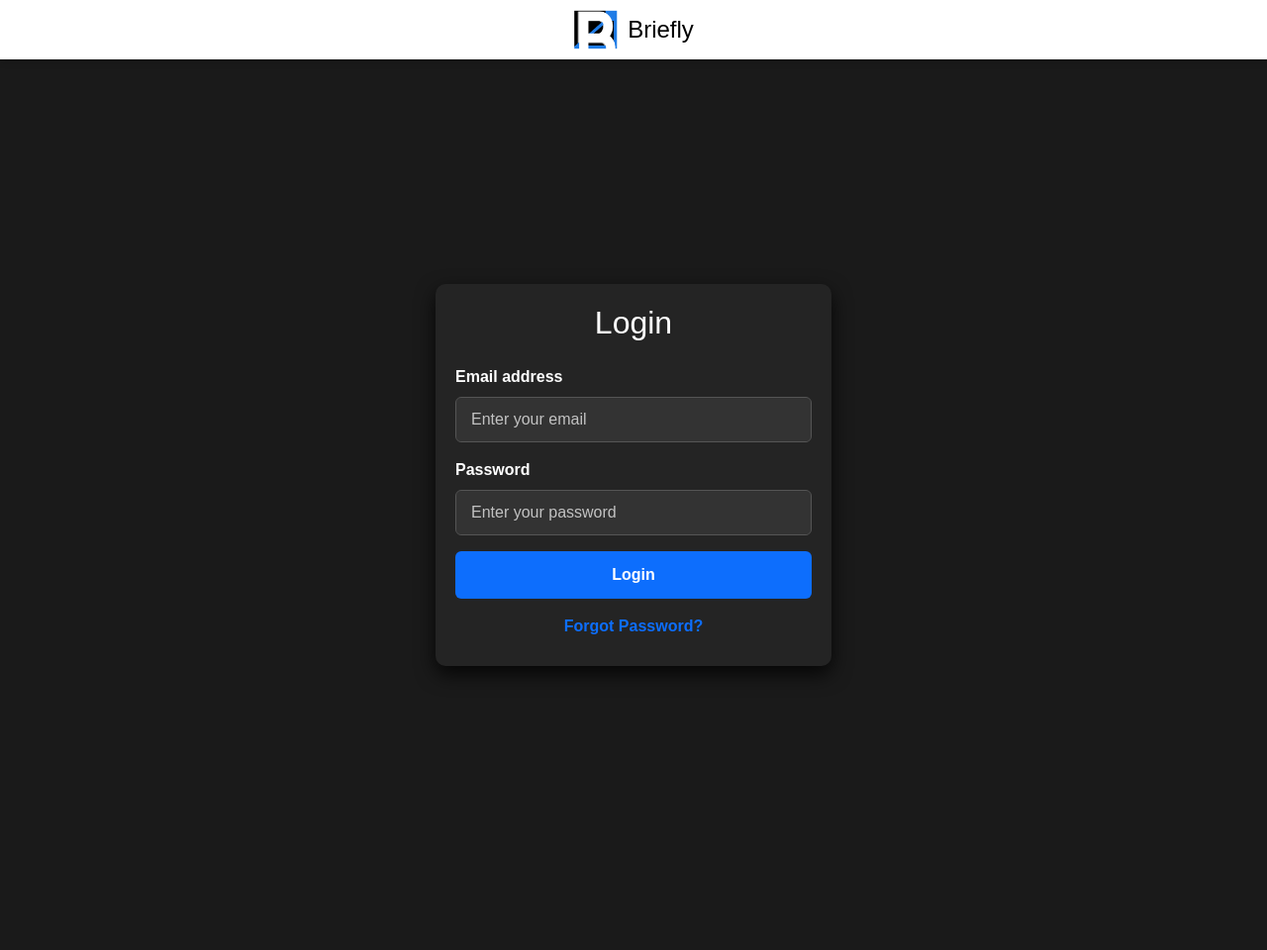
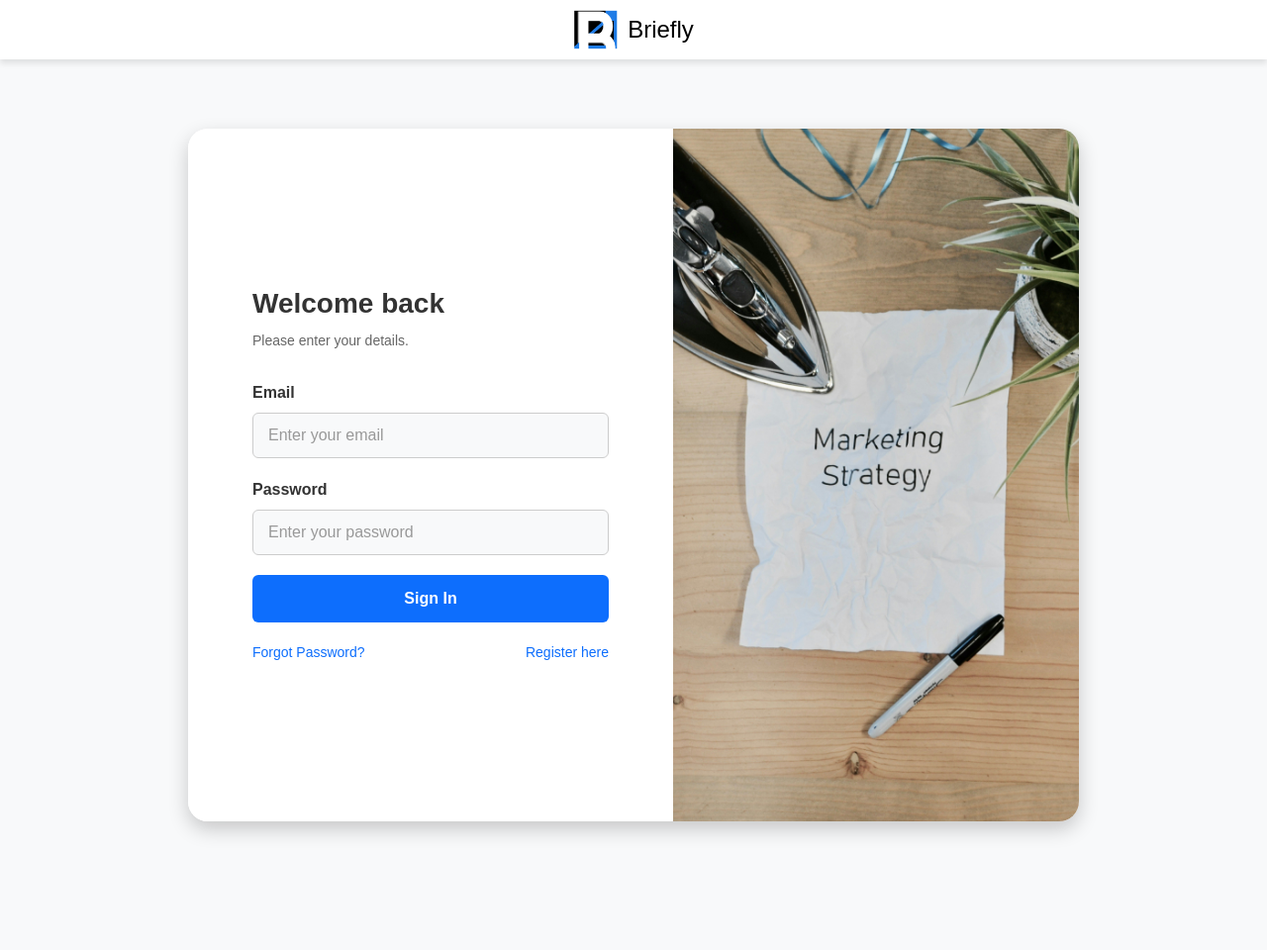
Before and after one commit to Joanmascastella/Briefly, a Django app: page /login/ in a window 1280 px wide. Shown: the whole page at 99% size. Run offline with Django 5.2, Linux system fonts and the light colour scheme.

Commit message:
changing workflow and designs/layouts

```diff
--- a/breifly/breiflyplatform/templates/loginForm.html
+++ b/breifly/breiflyplatform/templates/loginForm.html
@@ -1,97 +1,162 @@
 <style>
     body {
-        background-color: #1a1a1a; /* Dark background */
-        color: white; /* White text */
+        margin: 0;
+        padding: 0;
         font-family: Arial, sans-serif;
-    }
-
-    .login-container {
+        background-color: #f8f9fa;
         display: flex;
         justify-content: center;
         align-items: center;
         min-height: 100vh;
-        margin: 0;
+    }
+
+    .main-container {
+        display: flex;
+        width: 900px;
+        height: 700px;
+        border-radius: 20px;
+        overflow: hidden;
+        box-shadow: 0 8px 20px rgba(0, 0, 0, 0.2);
+        background-color: white;
+    }
+
+    .form-container {
+        flex: 1;
+        display: flex;
+        justify-content: center;
+        align-items: center;
+        padding: 40px;
+        background-color: #ffffff;
     }
 
     .login-form {
+        max-width: 400px;
         width: 100%;
-        max-width: 400px;
         padding: 20px;
-        background-color: #242424; /* Slightly lighter dark */
-        border-radius: 10px;
-        box-shadow: 0 8px 20px rgba(0, 0, 0, 0.8); /* Subtle shadow */
-        color: white; /* White text inside the form */
+    }
+
+    .login-form h2 {
+        font-size: 28px;
+        font-weight: bold;
+        color: #333;
+        margin-bottom: 10px;
+    }
+
+    .login-form p {
+        font-size: 14px;
+        color: #666;
+        margin-bottom: 30px;
     }
 
     .form-label {
         font-weight: bold;
-        color: white; /* Ensure all form labels are white */
+        color: #333;
     }
 
     .form-control {
-        background-color: #333; /* Input field background */
-        color: white; /* Input text color */
-        border: 1px solid #555; /* Input border color */
+        width: 100%;
+        background-color: #f8f9fa;
+        color: #333;
+        border: 1px solid #ccc;
         border-radius: 6px;
         padding: 10px 15px;
+        margin-bottom: 20px;
     }
 
     .form-control::placeholder {
-        color: white; /* White placeholder text */
-        opacity: 0.7;
+        color: #999;
     }
 
     .form-control:focus {
-        background-color: #444; /* Focus background */
-        border-color: #0d6efd; /* Highlight border */
-        box-shadow: 0 0 5px rgba(13, 110, 253, 0.5); /* Subtle glow */
+        background-color: #fff;
+        border-color: #0d6efd;
+        box-shadow: 0 0 5px rgba(13, 110, 253, 0.3);
     }
 
     .btn-primary {
-        background-color: #0d6efd; /* Primary button background */
+        background-color: #0d6efd;
         border: none;
         border-radius: 6px;
         padding: 12px;
         font-size: 16px;
         font-weight: bold;
+        color: white;
+        width: 100%;
+        text-align: center;
+        margin-bottom: 20px;
         transition: all 0.3s ease;
     }
 
     .btn-primary:hover {
-        background-color: #0056b3; /* Darker blue on hover */
-        box-shadow: 0 4px 10px rgba(0, 75, 189, 0.5); /* Slight glow */
+        background-color: #0056b3;
+        box-shadow: 0 4px 10px rgba(0, 75, 189, 0.5);
     }
 
-    .text-center a {
-        color: #0d6efd; /* Link color */
-        text-decoration: none;
-        font-weight: bold;
+    .form-footer {
+        display: flex;
+        justify-content: space-between;
+        font-size: 14px;
+        color: #666;
     }
 
-    .text-center a:hover {
+    .form-footer a {
+        color: #0d6efd;
+        text-decoration: none;
+    }
+
+    .form-footer a:hover {
         text-decoration: underline;
+    }
+
+    .image-container {
+        flex: 1;
+        background-image: url('../static/assets/images/campaign-creators-yktK2qaiVHI-unsplash.jpg');
+        background-size: cover;
+        background-position: center;
+        display: flex;
+        justify-content: center;
+        align-items: center;
+    }
+
+    @media (max-width: 768px) {
+        .main-container {
+            flex-direction: column;
+            width: 100%;
+            height: auto;
+            border-radius: 10px;
+        }
+
+        .image-container {
+            height: 100px;
+        }
     }
 </style>
 
-<div class="login-container">
-    <div class="login-form">
-        <h2 class="text-center mb-4">Login</h2>
-        <form method="POST" action="/login/">
-            {% csrf_token %}
-            <div class="mb-3">
-                <label for="email" class="form-label">Email address</label>
+<div class="main-container">
+    <!-- Left Container: Login Form -->
+    <div class="form-container">
+        <div class="login-form">
+            <h2>Welcome back</h2>
+            <p>Please enter your details.</p>
+            <form method="POST" action="/login/">
+                {% csrf_token %}
+                <label for="email" class="form-label">Email</label>
                 <input type="email" class="form-control" id="email" name="email" placeholder="Enter your email" required>
-            </div>
-            <div class="mb-3">
+
                 <label for="password" class="form-label">Password</label>
                 <input type="password" class="form-control" id="password" name="password" placeholder="Enter your password" required>
-            </div>
-            <div class="d-grid mb-3">
-                <button type="submit" class="btn btn-primary">Login</button>
-            </div>
-            <div class="text-center">
-                <a href="#" class="d-block mb-2">Forgot Password?</a>
-            </div>
-        </form>
+
+                <button type="submit" class="btn-primary">Sign In</button>
+
+                <div class="form-footer">
+                    <a href="#">Forgot Password?</a>
+                    <a href="#">Register here</a>
+                </div>
+            </form>
+        </div>
+    </div>
+
+    <!-- Right Container: Image -->
+    <div class="image-container">
     </div>
 </div>
--- a/breifly/breiflyplatform/views.py
+++ b/breifly/breiflyplatform/views.py
@@ -14,6 +14,11 @@ from .get_news import search_news, get_period_param
 def landing_page(request):
     # Get the access token from the session
     user_authenticated, user_data = get_access_token(request)
+
+    # Redirect to login if the user is not authenticated
+    if not user_authenticated:
+        return redirect('/login')
+
     user_id = user_data.id
 
     # Check if Settings and Account Information exist
```
Also changed, not shown: breifly/breiflyplatform/static/assets/images/campaign-creators-yktK2qaiVHI-unsplash.jpg (added).
